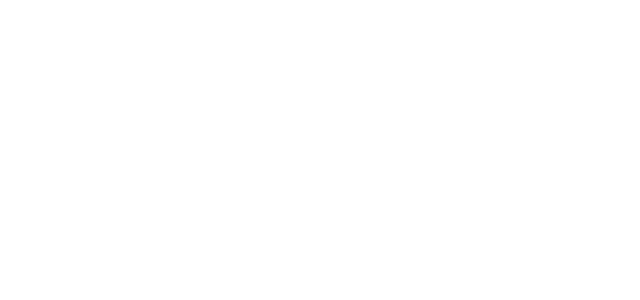
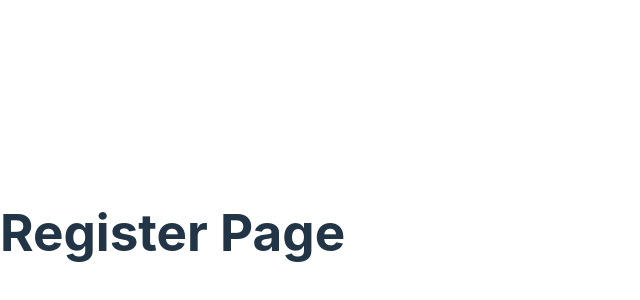
Before and after one commit to wesolowskimichal/my-studies, a React (Vite) app: page /register in a window 1280 px wide. Shown: the part 168-468 px from the top of the page, without its empty margins (0-640 px from the left). Built offline with nearby package versions, Linux system fonts and the light colour scheme.

Commit message:
created simple routing

```diff
--- /dev/null
+++ b/src/components/LogIn/LogIn.tsx
@@ -0,0 +1,5 @@
+function LogIn() {
+  return <h1>LogIn Page</h1>
+}
+
+export default LogIn
--- /dev/null
+++ b/src/components/Register/Register.tsx
@@ -0,0 +1,5 @@
+function Register() {
+  return <h1>Register Page</h1>
+}
+
+export default Register
```
Also changed, not shown: src/main.tsx (+23 -1 lines).
